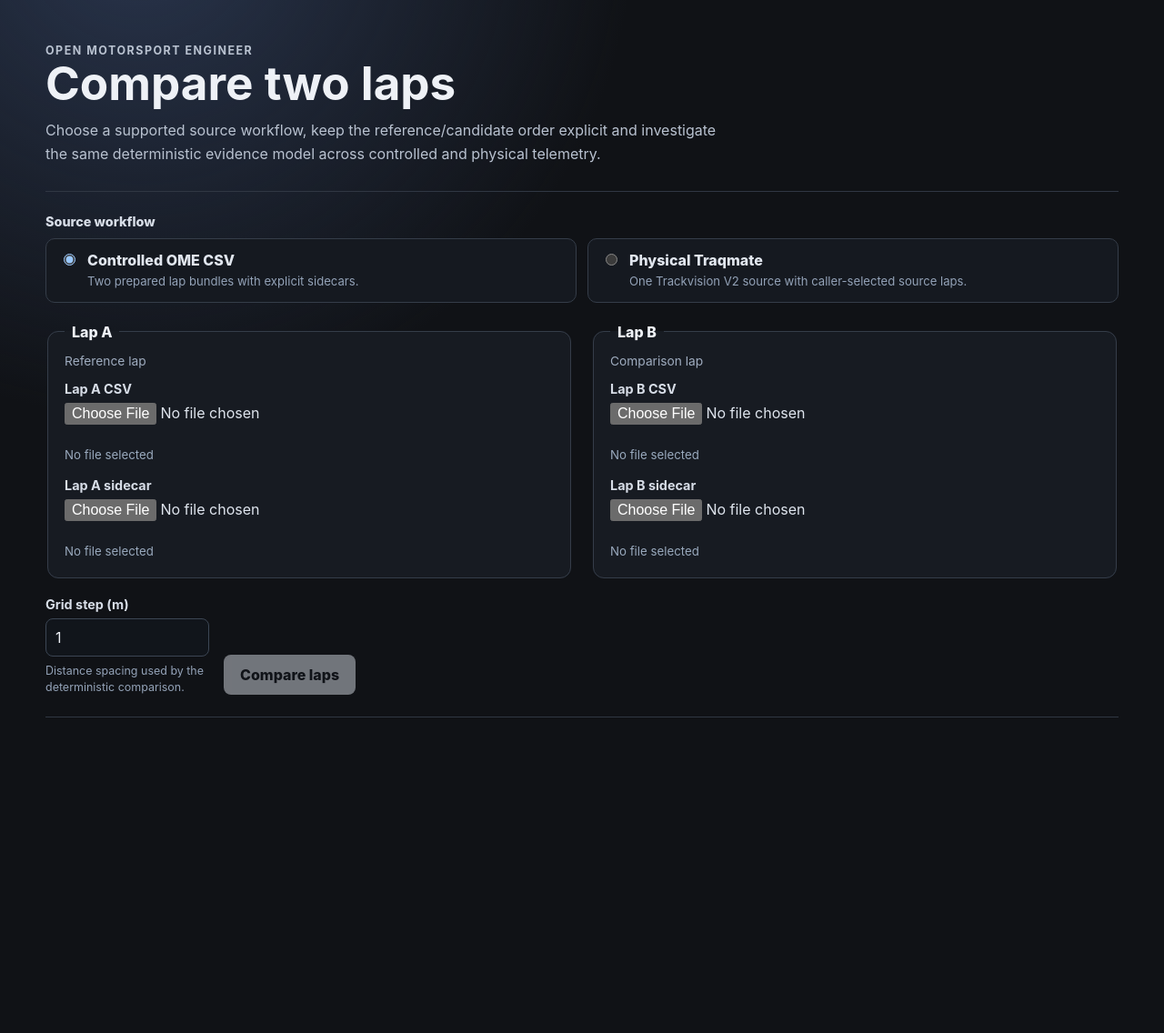
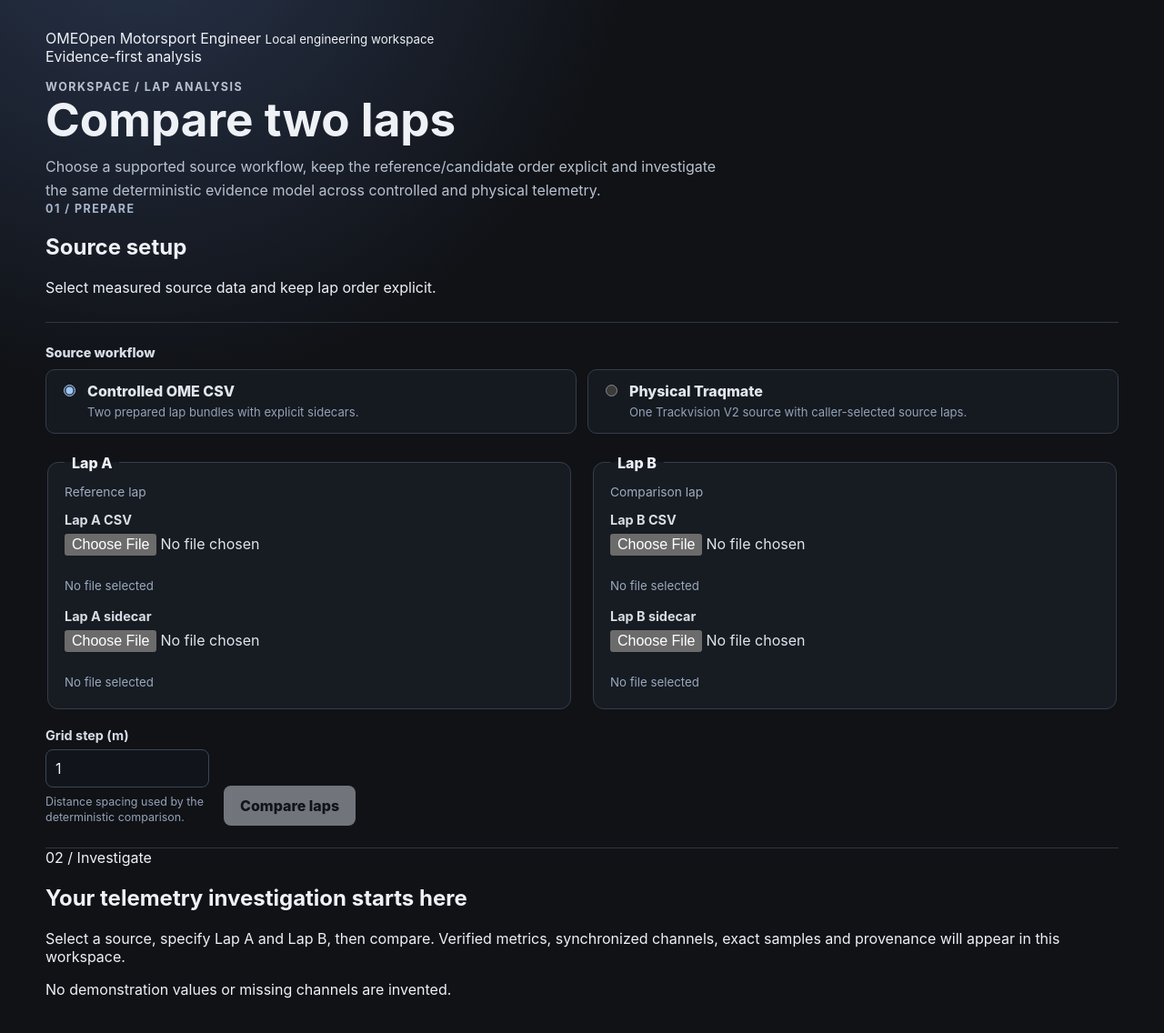
Before and after one commit to allefrv1/Open-Motorsport-Engineer, a React (Vite) app in the folder frontend/: page / in a window 1280 px wide. Shown: the top 1136 px of the page at 91% size. Before the commit the page ends 853 px from the top, so only its background shows below. Built offline with nearby package versions, Linux system fonts and the light colour scheme.

Commit message:
feat: restructure lap comparison as engineering workspace

```diff
--- a/frontend/src/App.tsx
+++ b/frontend/src/App.tsx
@@ -144,6 +144,7 @@ function WorkflowIssues({
 }
 
 function ComparisonResults({ report }: { report: ComparisonReport }) {
+  const [showAllObservations, setShowAllObservations] = useState(false);
   const comparison = report.comparison;
   const finalDelta = comparison.delta_b_vs_a_s.at(-1) ?? 0;
   const provenance = comparison.provenance;
@@ -161,11 +162,13 @@ function ComparisonResults({ report }: { report: ComparisonReport }) {
     <section className="results" aria-labelledby="comparison-result-heading">
       <div className="comparison-header">
         <div>
-          <p className="eyebrow">Deterministic comparison</p>
+          <p className="eyebrow">Analysis ready · Derived metric</p>
           <h2 id="comparison-result-heading">Lap comparison</h2>
           <div className="comparison-meta" aria-label="Comparison method summary">
             <span>Lap A = reference</span>
             <span>Delta = Lap B - Lap A</span>
+            <span>Reference: {provenance.lap_a.context.lap_identifier}</span>
+            <span>Candidate: {provenance.lap_b.context.lap_identifier}</span>
             <span>
               {formatDistanceRange(
                 comparison.common_start_m,
@@ -182,7 +185,7 @@ function ComparisonResults({ report }: { report: ComparisonReport }) {
         </div>
       </div>
 
-      <section className="result-section" aria-labelledby="delta-heading">
+      <section className="result-section result-section--overview" aria-labelledby="delta-heading">
         <h2 id="delta-heading">Delta over distance</h2>
         <DeltaChart
           distances={comparison.distance_grid_m}
@@ -192,13 +195,24 @@ function ComparisonResults({ report }: { report: ComparisonReport }) {
 
       <TelemetryInvestigationPlots report={report} />
 
+      <div className="analysis-lower-grid">
       <section className="result-section" aria-labelledby="observations-heading">
-        <h2 id="observations-heading">Observations</h2>
+        <div className="lower-section-header">
+          <div>
+            <p className="eyebrow">Server-returned regions</p>
+            <h2 id="observations-heading">Observations</h2>
+          </div>
+          <span className="count-pill">{report.observations.regions.length} regions</span>
+        </div>
+        <p className="analysis-note">Gain/loss observations are not causal diagnoses.</p>
         {report.observations.regions.length === 0 ? (
           <p>No gain/loss regions were returned by the deterministic observation layer.</p>
         ) : (
           <ul className="observation-list">
-            {report.observations.regions.map((region, index) => (
+            {(showAllObservations
+              ? report.observations.regions
+              : report.observations.regions.slice(0, 7)
+            ).map((region, index) => (
               <li
                 className="observation-item"
                 key={`${region.kind}-${region.start_distance_m}-${index}`}
@@ -222,13 +236,35 @@ function ComparisonResults({ report }: { report: ComparisonReport }) {
             ))}
           </ul>
         )}
+        {report.observations.regions.length > 7 ? (
+          <button
+            type="button"
+            className="secondary-action observations-toggle"
+            onClick={() => setShowAllObservations((current) => !current)}
+          >
+            {showAllObservations
+              ? "Show fewer observations"
+              : `Show all ${report.observations.regions.length} observations`}
+          </button>
+        ) : null}
       </section>
 
       <section className="result-section" aria-labelledby="evidence-heading">
-        <h2 id="evidence-heading">Supporting evidence</h2>
+        <div className="lower-section-header">
+          <div>
+            <p className="eyebrow">Available and missing channels</p>
+            <h2 id="evidence-heading">Supporting evidence</h2>
+          </div>
+          <span className="count-pill">{report.supporting_evidence.length} concepts</span>
+        </div>
         <ul className="evidence-list">
           {report.supporting_evidence.map((item) => (
-            <li className="evidence-item" key={item.canonical_concept}>
+            <li
+              className={item.status === "available"
+                ? "evidence-item"
+                : "evidence-item evidence-item--missing"}
+              key={item.canonical_concept}
+            >
               <div>
                 <div className="evidence-concept">{item.canonical_concept}</div>
                 <div className="evidence-status">
@@ -245,6 +281,7 @@ function ComparisonResults({ report }: { report: ComparisonReport }) {
           ))}
         </ul>
       </section>
+      </div>
 
       <section className="result-section provenance">
         <details>
@@ -399,8 +436,15 @@ export function App() {
 
   return (
     <main className="app-shell">
+      <div className="app-topbar">
+        <div className="brand-lockup">
+          <span className="brand-mark" aria-hidden="true">OME</span>
+          <span>Open Motorsport Engineer <small>Local engineering workspace</small></span>
+        </div>
+        <span className="app-topbar__state">Evidence-first analysis</span>
+      </div>
       <header className="page-header">
-        <p className="eyebrow">Open Motorsport Engineer</p>
+        <p className="eyebrow">Workspace / Lap analysis</p>
         <h1>Compare two laps</h1>
         <p>
           Choose a supported source workflow, keep the reference/candidate order
@@ -409,6 +453,13 @@ export function App() {
         </p>
       </header>
 
+      <div className="workspace-layout">
+      <aside className="setup-pane" aria-label="Source setup">
+        <div className="pane-heading">
+          <p className="eyebrow">01 / Prepare</p>
+          <h2>Source setup</h2>
+          <p>Select measured source data and keep lap order explicit.</p>
+        </div>
       <form className="source-form" onSubmit={handleSubmit}>
         <fieldset className="workflow-selector">
           <legend>Source workflow</legend>
@@ -591,6 +642,28 @@ export function App() {
           </button>
         </div>
       </form>
+      </aside>
+
+      <div className="analysis-pane" aria-label="Engineering investigation">
+      {outcome === null && !loading && error === null ? (
+        <section className="empty-workspace" aria-label="Ready to investigate">
+          <span className="empty-workspace__eyebrow">02 / Investigate</span>
+          <div className="empty-workspace__visual" aria-hidden="true">
+            <span />
+            <span />
+            <span />
+          </div>
+          <h2>Your telemetry investigation starts here</h2>
+          <p>
+            Select a source, specify Lap A and Lap B, then compare. Verified
+            metrics, synchronized channels, exact samples and provenance will
+            appear in this workspace.
+          </p>
+          <p className="empty-workspace__hint">
+            No demonstration values or missing channels are invented.
+          </p>
+        </section>
+      ) : null}
 
       {loading ? (
         <div className="status-line" role="status" aria-live="polite">
@@ -611,6 +684,8 @@ export function App() {
       {outcome?.status === "success" ? (
         <ComparisonResults report={outcome.report} />
       ) : null}
+      </div>
+      </div>
     </main>
   );
 }
```
